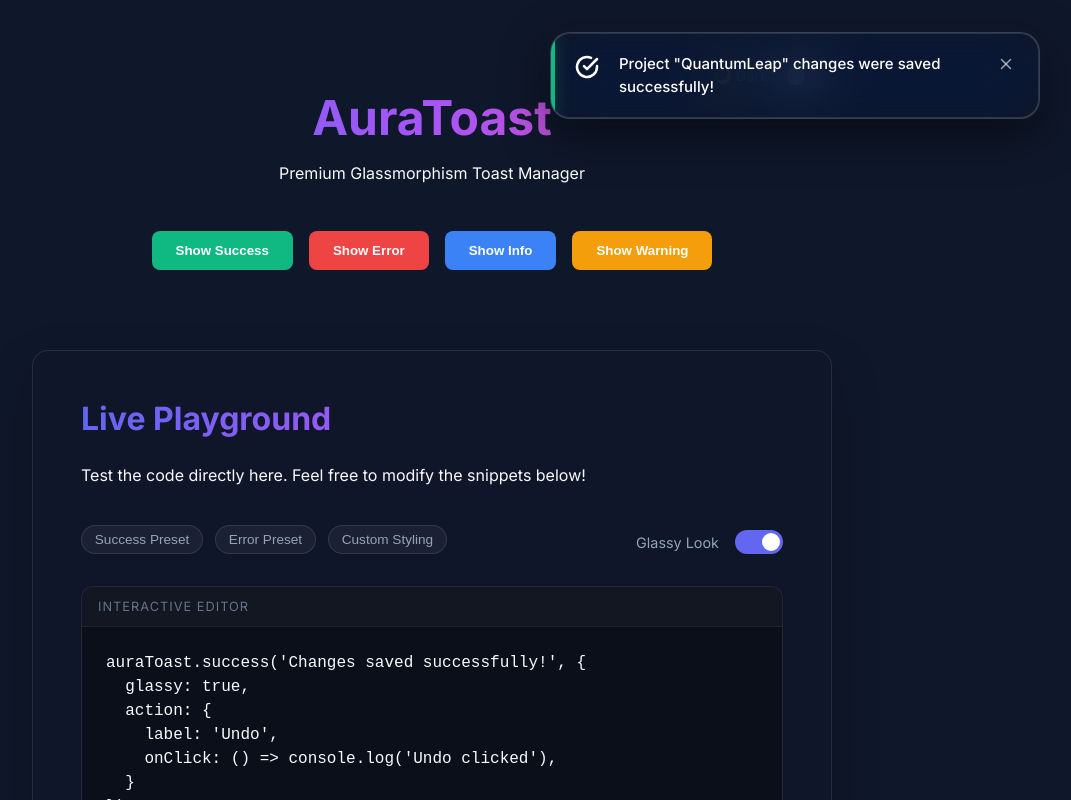
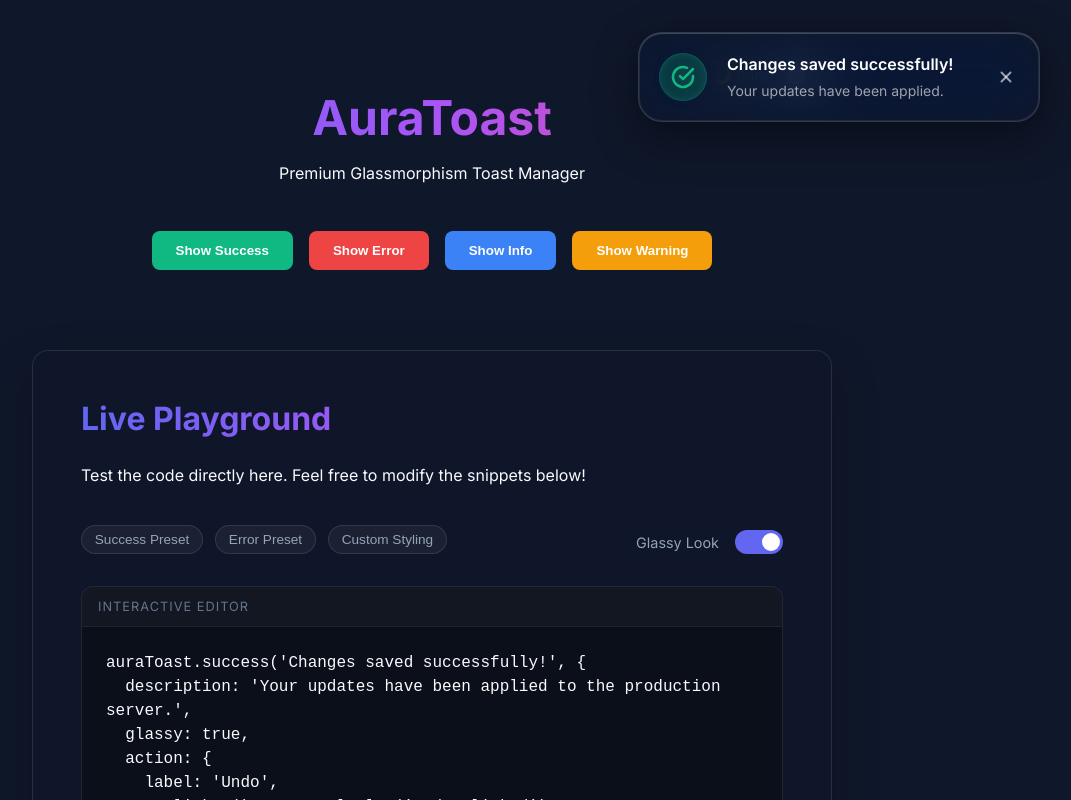
Before and after one commit to DamiCode18/aura-toast, a React (Vite) app: page / in a window 1280 px wide. Both pictures are taken after a click on the button "Show Success". Shown: the top 800 px of the page, without its empty margins (208-1279 px from the left). Built offline with nearby package versions, Linux system fonts and the light colour scheme.

Commit message:
feat: ultra-premium silk and glass redesign v1.1.0

```diff
--- a/src/App.tsx
+++ b/src/App.tsx
@@ -4,16 +4,19 @@ import './styles/demo.css';
 
 const PRESETS = {
   success: `auraToast.success('Changes saved successfully!', {
+  description: 'Your updates have been applied to the production server.',
   glassy: true,
   action: {
     label: 'Undo',
     onClick: () => console.log('Undo clicked'),
   }
 });`,
-  error: `auraToast.error('An unexpected error occurred while processing your request.', {
+  error: `auraToast.error('Upload failed', {
+  description: 'The server responded with a 500 status code. Please try again later.',
   glassy: true
 });`,
-  custom: `auraToast.info('This is a completely custom styled toast!', {
+  custom: `auraToast.info('System Update', {
+  description: 'A new version of AuraToast is now available for download.',
   duration: 0,
   glassy: true,
   style: {
@@ -48,14 +51,29 @@ const App: React.FC = () => {
       const execute = new Function('auraToast', code);
       execute(auraToast);
     } catch (err) {
-      auraToast.error(`Execution Error: ${err instanceof Error ? err.message : String(err)}`);
+      auraToast.error(`Execution Error: ${err instanceof Error ? err.message : String(err)}`, {
+        description: 'Check your syntax and try again.',
+        glassy: isGlassy
+      });
     }
   };
 
-  const triggerSuccess = () => auraToast.success('Project "QuantumLeap" changes were saved successfully!', { glassy: isGlassy });
-  const triggerError = () => auraToast.error('An unexpected error occurred.', { glassy: isGlassy });
-  const triggerInfo = () => auraToast.info('A new version is available.', { glassy: isGlassy });
-  const triggerWarning = () => auraToast.warning('Your subscription is expiring soon.', { glassy: isGlassy });
+  const triggerSuccess = () => auraToast.success('Changes saved successfully!', {
+    description: 'Your updates have been applied.',
+    glassy: isGlassy
+  });
+  const triggerError = () => auraToast.error('An error occurred', {
+    description: 'We could not complete your request at this time.',
+    glassy: isGlassy
+  });
+  const triggerInfo = () => auraToast.info('New Update', {
+    description: 'AuraToast v1.1.0 is now available.',
+    glassy: isGlassy
+  });
+  const triggerWarning = () => auraToast.warning('Critical Warning', {
+    description: 'Your session is about to expire in 5 minutes.',
+    glassy: isGlassy
+  });
 
   return (
     <AuraProvider>
--- a/src/react/AuraToast.tsx
+++ b/src/react/AuraToast.tsx
@@ -59,22 +59,27 @@ export const AuraToast: React.FC<{ config: ToastConfig }> = ({ config }) => {
         ...((config.style as any)?.['--type-glow'] ? { '--type-glow': (config.style as any)['--type-glow'] } : {}),
       } as React.CSSProperties}
     >
-      <div className="aura-icon">
-        <Icon />
+      <div className="aura-icon-container">
+        <div className="aura-icon">
+          <Icon />
+        </div>
       </div>
       <div className="aura-content">
         <p className="aura-message">{config.message}</p>
-        {config.action && (
+        {config.description && <p className="aura-description">{config.description}</p>}
+      </div>
+      {config.action && (
+        <div className="aura-action-container">
           <button className="aura-action" onClick={() => {
             config.action?.onClick();
             handleDismiss();
           }}>
             {config.action.label}
           </button>
-        )}
-      </div>
+        </div>
+      )}
       <button className="aura-close" onClick={handleDismiss} aria-label="Close">
-        <svg width="18" height="18" viewBox="0 0 24 24" fill="none" stroke="currentColor" strokeWidth="2" strokeLinecap="round" strokeLinejoin="round">
+        <svg width="18" height="18" viewBox="0 0 24 24" fill="none" stroke="currentColor" strokeWidth="2.5" strokeLinecap="round" strokeLinejoin="round">
           <line x1="18" y1="6" x2="6" y2="18" />
           <line x1="6" y1="6" x2="18" y2="18" />
         </svg>
--- a/src/styles/aura-toast.css
+++ b/src/styles/aura-toast.css
@@ -31,18 +31,22 @@
 
 .aura-toast {
   pointer-events: auto;
-  min-width: 320px;
-  max-width: 440px;
-  padding: 1.25rem 1.5rem;
-  border-radius: 20px;
-  background: rgba(17, 25, 40, 0.6);
-  border: 1px solid rgba(255, 255, 255, 0.1);
+  min-width: 360px;
+  max-width: 480px;
+  padding: 1.25rem;
+  border-radius: 24px;
+  background: rgba(17, 25, 40, 0.4);
+  backdrop-filter: blur(24px) saturate(210%);
+  -webkit-backdrop-filter: blur(24px) saturate(210%);
+  border: 1px solid rgba(255, 255, 255, 0.15);
   box-shadow:
-    0 12px 40px 0 rgba(0, 0, 0, 0.45),
-    inset 0 0 0 1px rgba(255, 255, 255, 0.08);
+    0 15px 45px 0 rgba(0, 0, 0, 0.4),
+    inset 0 0 0 1px rgba(255, 255, 255, 0.08),
+    inset 0 1px 1px 0 rgba(255, 255, 255, 0.15),
+    0 0 20px rgba(0, 0, 0, 0.1);
   display: flex;
   gap: 1.25rem;
-  align-items: flex-start;
+  align-items: center;
   font-family: var(--aura-font);
   color: var(--aura-text);
   overflow: hidden;
@@ -50,70 +54,112 @@
   transition: all 0.4s cubic-bezier(0.18, 0.89, 0.32, 1.28);
 }
 
-.aura-toast-glassy {
-  backdrop-filter: blur(24px) saturate(210%);
-  -webkit-backdrop-filter: blur(24px) saturate(210%);
-  background: rgba(17, 25, 40, 0.4);
-  border: 1px solid rgba(255, 255, 255, 0.18);
-  box-shadow:
-    0 15px 45px 0 rgba(0, 0, 0, 0.5),
-    inset 0 0 0 1px rgba(255, 255, 255, 0.12),
-    0 0 20px rgba(255, 255, 255, 0.03);
+
+/* Sub-layer for the left glow strip - removed in favor of circular aura */
+.aura-toast::before {
+  display: none;
 }
 
-.aura-toast::before {
-  content: '';
-  position: absolute;
-  top: 0;
-  left: 0;
-  width: 4px;
-  height: 100%;
-  background: var(--type-color);
-  box-shadow: 0 0 15px var(--type-glow);
-}
-
-.aura-toast.success { --type-color: var(--aura-success); --type-glow: var(--aura-glow-success); }
-.aura-toast.error { --type-color: var(--aura-error); --type-glow: var(--aura-glow-error); }
-.aura-toast.info { --type-color: var(--aura-info); --type-glow: var(--aura-glow-info); }
-.aura-toast.warning { --type-color: var(--aura-warning); --type-glow: var(--aura-glow-warning); }
-
-.aura-icon {
+.aura-icon-container {
   flex-shrink: 0;
-  width: 24px;
-  height: 24px;
+  width: 48px;
+  height: 48px;
+  border-radius: 50%;
   display: flex;
   align-items: center;
   justify-content: center;
-  margin-top: 2px;
+  background: var(--type-glow-soft);
+  position: relative;
+  box-shadow: inset 0 0 12px var(--type-glow-inner);
+}
+
+.aura-icon-container::after {
+  content: '';
+  position: absolute;
+  inset: 0;
+  border-radius: 50%;
+  border: 1px solid var(--type-glow);
+  opacity: 0.3;
+}
+
+.aura-toast.success {
+  --type-color: var(--aura-success);
+  --type-glow: var(--aura-glow-success);
+  --type-glow-soft: rgba(16, 185, 129, 0.15);
+  --type-glow-inner: rgba(16, 185, 129, 0.3);
+}
+.aura-toast.error {
+  --type-color: var(--aura-error);
+  --type-glow: var(--aura-glow-error);
+  --type-glow-soft: rgba(239, 68, 68, 0.15);
+  --type-glow-inner: rgba(239, 68, 68, 0.3);
+}
+.aura-toast.info {
+  --type-color: var(--aura-info);
+  --type-glow: var(--aura-glow-info);
+  --type-glow-soft: rgba(59, 130, 246, 0.15);
+  --type-glow-inner: rgba(59, 130, 246, 0.3);
+}
+.aura-toast.warning {
+  --type-color: var(--aura-warning);
+  --type-glow: var(--aura-glow-warning);
+  --type-glow-soft: rgba(245, 158, 11, 0.15);
+  --type-glow-inner: rgba(245, 158, 11, 0.3);
+}
+
+.aura-icon {
+  width: 24px;
+  height: 24px;
+  color: var(--type-color);
+  filter: drop-shadow(0 0 8px var(--type-glow));
 }
 
 .aura-content {
   flex-grow: 1;
+  display: flex;
+  flex-direction: column;
+  gap: 0.25rem;
 }
 
 .aura-message {
-  font-size: 0.9375rem;
-  font-weight: 500;
+  font-size: 1rem;
+  font-weight: 600;
+  line-height: 1.4;
+  margin: 0;
+  color: #ffffff;
+}
+
+.aura-description {
+  font-size: 0.875rem;
+  font-weight: 400;
   line-height: 1.5;
   margin: 0;
+  color: var(--aura-text-muted);
+}
+
+.aura-action-container {
+  display: flex;
+  align-items: center;
+  margin-left: 0.5rem;
 }
 
 .aura-action {
-  margin-top: 0.75rem;
   font-size: 0.875rem;
   font-weight: 600;
-  color: var(--type-color);
-  background: none;
-  border: none;
-  padding: 0;
+  color: #ffffff;
+  background: rgba(255, 255, 255, 0.08);
+  border: 1px solid rgba(255, 255, 255, 0.12);
+  padding: 0.5rem 1rem;
+  border-radius: 12px;
   cursor: pointer;
-  text-transform: uppercase;
-  letter-spacing: 0.05em;
-  transition: opacity 0.2s;
+  transition: all 0.2s;
+  white-space: nowrap;
 }
 
 .aura-action:hover {
-  opacity: 0.8;
+  background: rgba(255, 255, 255, 0.15);
+  border-color: rgba(255, 255, 255, 0.3);
+  box-shadow: 0 0 15px rgba(255, 255, 255, 0.1);
 }
 
 .aura-close {
@@ -125,13 +171,13 @@
   display: flex;
   align-items: center;
   justify-content: center;
-  margin-right: -4px;
-  margin-top: -2px;
-  transition: color 0.2s;
+  margin-left: 0.5rem;
+  transition: color 0.2s, transform 0.2s;
 }
 
 .aura-close:hover {
   color: var(--aura-text);
+  transform: scale(1.1);
 }
 
 /* Animations */
--- a/src/types.ts
+++ b/src/types.ts
@@ -3,6 +3,7 @@ export type ToastType = 'success' | 'error' | 'info' | 'warning';
 export interface ToastConfig {
   message: string;
   type?: ToastType;
+  description?: string;
   duration?: number; // 0 for infinite (manual close)
   id?: string;
   action?: {
```
Also changed, not shown: 4 other files (tests, documents, lock files or other folders).
